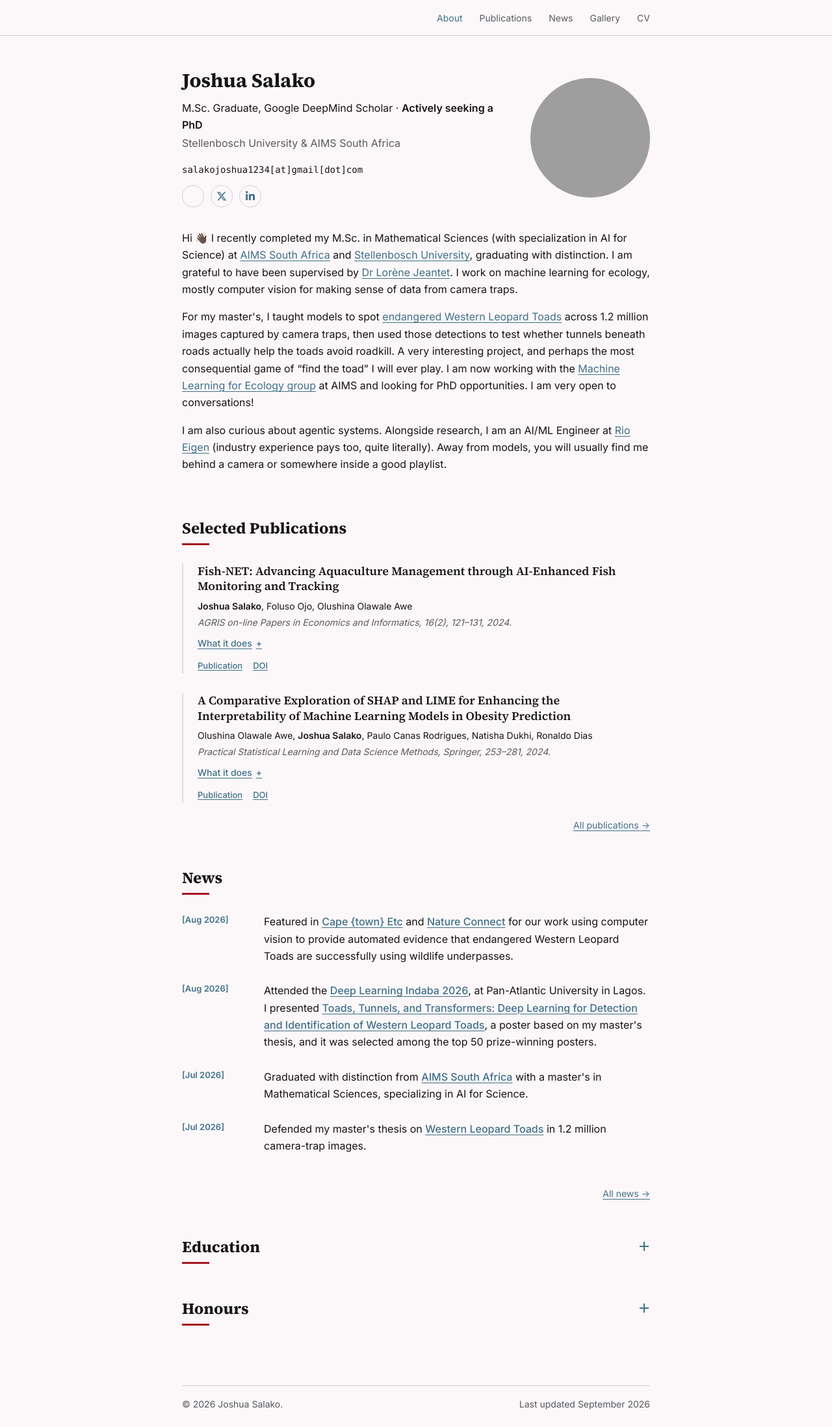
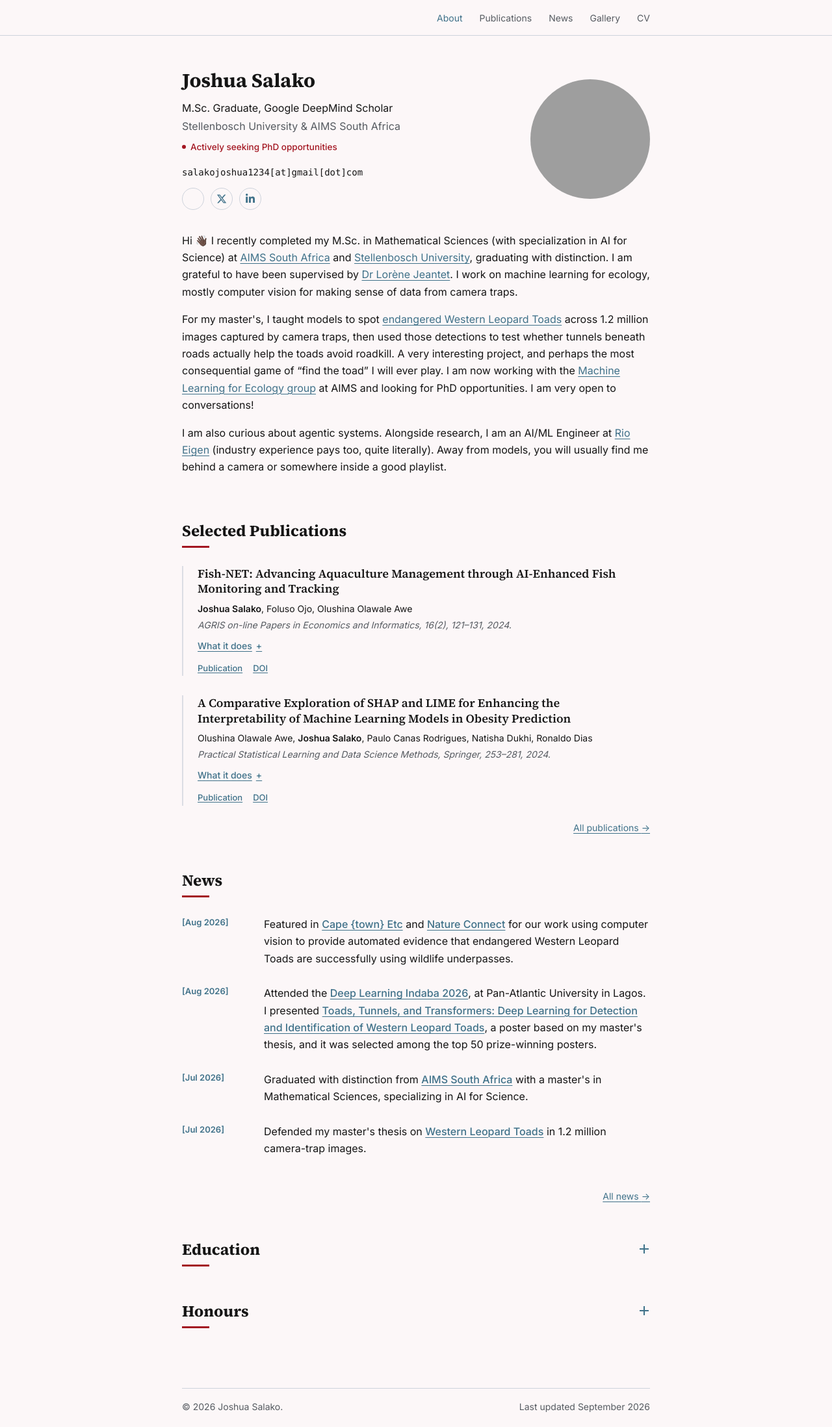
Before and after one commit to joshsalako/joshsalako.github.io, a Jekyll site: the page built from index.html, in a window 1280 px wide. Shown: the whole page at 65% size. Built offline with Jekyll 4.4.1, drawn with Linux system fonts in a browser that asks for light colours; a style sheet for code colours, icons or effects is not loaded; grey boxes are pictures that could not be loaded.

Commit message:
feat: update professional status, add status tag component, and refresh news section

```diff
--- a/_config.yml
+++ b/_config.yml
@@ -1,5 +1,5 @@
 title: Joshua Salako
-description: AI researcher and engineer working on computer vision for ecology and efficient machine learning.
+description: AI researcher and engineer working on computer vision for ecology and efficient machine learning. Actively seeking PhD opportunities.
 url: https://joshsalako.github.io
 canonical_url: https://joshsalako.github.io
 baseurl: ""
--- a/index.html
+++ b/index.html
@@ -1,14 +1,15 @@
 ---
 layout: default
 active_nav: about
-description: Joshua Salako is an AI researcher and engineer working on computer vision for ecology and efficient machine learning.
+description: Joshua Salako is an AI researcher and engineer working on computer vision for ecology and efficient machine learning. Actively seeking PhD opportunities.
 ---
 <main class="shell">
   <section class="intro" aria-labelledby="intro-name">
     <div class="intro-copy">
       <h1 id="intro-name">Joshua Salako</h1>
-      <p class="affiliation">M.Sc. Graduate, Google DeepMind Scholar · <strong>Actively seeking a PhD</strong></p>
+      <p class="affiliation">M.Sc. Graduate, Google DeepMind Scholar</p>
       <p class="department">Stellenbosch University &amp; AIMS South Africa</p>
+      <p class="status-tag"><span class="status-dot" aria-hidden="true"></span>Actively seeking PhD opportunities</p>
       <p class="email">salakojoshua1234[at]gmail[dot]com</p>
       <div class="social-links" aria-label="Social profiles">
         <a href="https://scholar.google.com/citations?user=fWhDF4cAAAAJ&amp;hl=en" target="_blank" rel="noopener noreferrer" aria-label="Google Scholar" title="Google Scholar"><i class="ai ai-google-scholar" aria-hidden="true"></i></a>
--- a/styles.css
+++ b/styles.css
@@ -182,6 +182,24 @@ main {
 
 .bio p {
   margin-bottom: 16px;
+}
+
+.status-tag {
+  display: inline-flex;
+  align-items: center;
+  gap: 7px;
+  margin: 6px 0 0;
+  color: var(--ruby-red);
+  font-size: 13.5px;
+  font-weight: 500;
+}
+
+.status-dot {
+  width: 6px;
+  height: 6px;
+  border-radius: 50%;
+  background-color: var(--ruby-red);
+  flex-shrink: 0;
 }
 
 .section {
```
Also changed, not shown: 6 other files.
